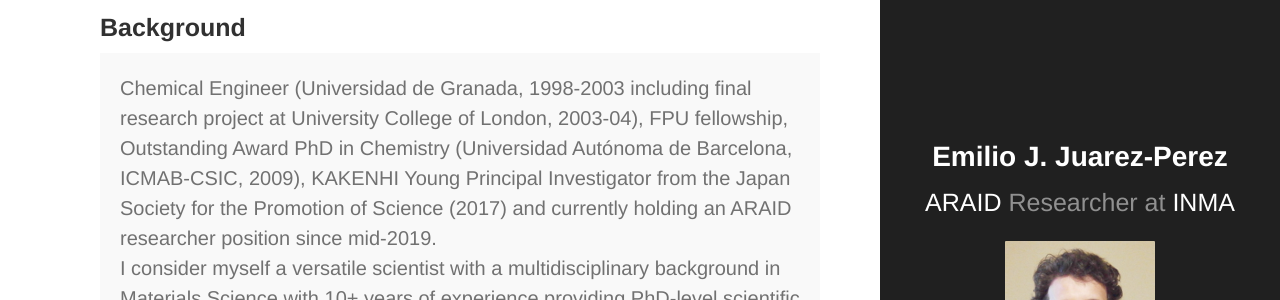
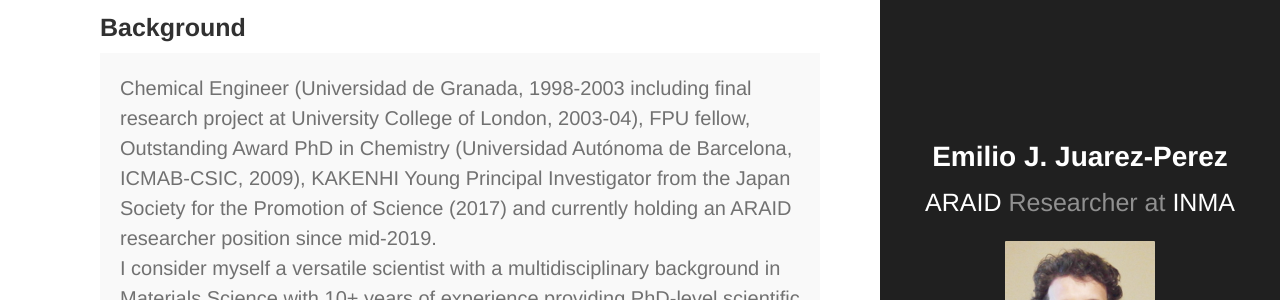
Before and after one commit to ejjpweb/ejjpweb.github.io, a Jekyll site: the page built from About.md, in a window 1280 px wide and 900 px high. Shown: the part 228-528 px from the top of the window. Built offline with Jekyll 4.4.1, drawn with Linux system fonts in a browser that asks for light colours.

```diff
--- a/About.md
+++ b/About.md
@@ -8,7 +8,7 @@ title: About
 ### Background
 
 <p class="message">
-Chemical Engineer (Universidad de Granada, 1998-2003 including final research project at University College of London, 2003-04), FPU fellowship, Outstanding Award PhD in Chemistry (Universidad Autónoma de Barcelona, ICMAB-CSIC, 2009), KAKENHI Young Principal Investigator from the Japan Society for the Promotion of Science (2017) and currently holding an ARAID researcher position since mid-2019.
+Chemical Engineer (Universidad de Granada, 1998-2003 including final research project at University College of London, 2003-04), FPU fellow, Outstanding Award PhD in Chemistry (Universidad Autónoma de Barcelona, ICMAB-CSIC, 2009), KAKENHI Young Principal Investigator from the Japan Society for the Promotion of Science (2017) and currently holding an ARAID researcher position since mid-2019.
 <br>
 I consider myself a versatile scientist with a multidisciplinary background in Materials Science with 10+ years of experience providing PhD-level scientific services to multiple research projects conducted in academia and industry. Methodical and solutions-oriented scientist with 60+ publications in high impact peer reviewed journals and 50+ conferences. Extensive experience in fabrication and characterization of hybrid perovskite based optoelectronic devices. Enthusiastic and capable of working independently, simultaneously handling multiple projects with interest in new materials development a with experience in the  preparation of research project proposals for academic and industrial environments.
 </p>
```
Also changed, not shown: Publications.md (+2 -2 lines).
